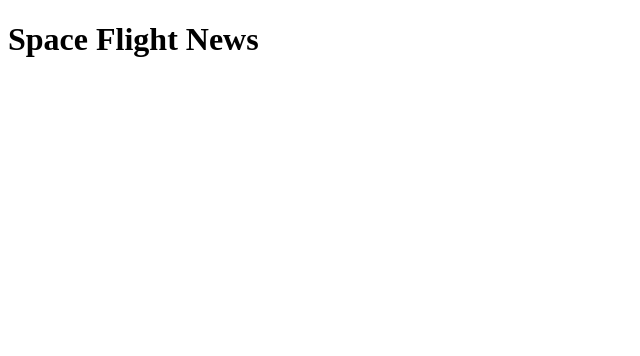
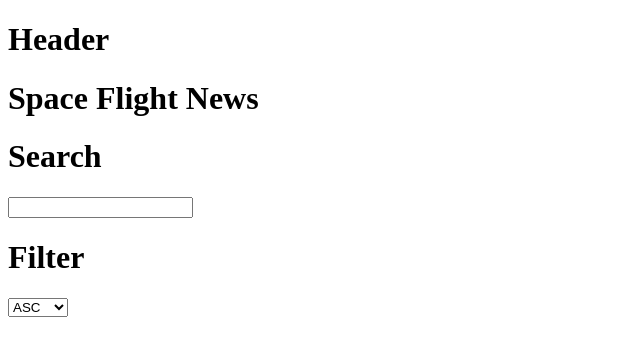
Before and after one commit to savifon/space-flight-news, a React (Create React App) app: page / in a window 1280 px wide. Shown: the top 356 px of the page, without its empty margins (0-640 px from the left). Built offline with nearby package versions, Linux system fonts and the light colour scheme; no server answers.

Commit message:
criando componentes e fazendo get na API

```diff
--- a/package.json
+++ b/package.json
@@ -6,6 +6,7 @@
     "@testing-library/jest-dom": "^5.16.2",
     "@testing-library/react": "^12.1.2",
     "@testing-library/user-event": "^13.5.0",
+    "axios": "^0.25.0",
     "react": "^17.0.2",
     "react-dom": "^17.0.2",
     "react-scripts": "5.0.0",
--- a/src/App.js
+++ b/src/App.js
@@ -1,7 +1,29 @@
+import React, { useEffect } from "react";
+
+import Header from "./components/Header";
+import Search from "./components/Search";
+import Filter from "./components/Filter";
+
+import { getArticles } from "./services/api";
+
 function App() {
+  useEffect(() => {
+    handleArticles();
+  }, []);
+
+  const handleArticles = async () => {
+    await getArticles("desc", "", "", "").then((response) => {
+      console.log(response.data);
+    });
+  };
+
   return (
     <div className="App">
-      <h1>Space Flight News</h1>
+      <Header>
+        <h1>Space Flight News</h1>
+        <Search />
+        <Filter />
+      </Header>
     </div>
   );
 }
--- /dev/null
+++ b/src/components/Filter/index.jsx
@@ -0,0 +1,15 @@
+import React from "react";
+
+const Filter = ({ children }) => {
+  return (
+    <div>
+      <h1>Filter</h1>
+      <select name="" id="">
+        <option value="">ASC</option>
+        <option value="">DESC</option>
+      </select>
+    </div>
+  );
+};
+
+export default Filter;
--- /dev/null
+++ b/src/components/Header/index.jsx
@@ -0,0 +1,12 @@
+import React from "react";
+
+const Header = ({ children }) => {
+  return (
+    <div>
+      <h1>Header</h1>
+      {children}
+    </div>
+  );
+};
+
+export default Header;
--- /dev/null
+++ b/src/components/Search/index.jsx
@@ -0,0 +1,12 @@
+import React from "react";
+
+const Search = ({ children }) => {
+  return (
+    <div>
+      <h1>Search</h1>
+      <input type="text" />
+    </div>
+  );
+};
+
+export default Search;
--- /dev/null
+++ b/src/services/api.js
@@ -0,0 +1,16 @@
+import axios from "axios";
+
+export const api = axios.create({
+  baseURL: "https://api.spaceflightnewsapi.net/v3",
+});
+
+export const getArticles = async (sort, text, limit, start) => {
+  return api.get("/articles", {
+    params: {
+      _sort: `publishedAt:${sort}`,
+      title_contains: text,
+      _limit: limit,
+      _start: start,
+    },
+  });
+};
```
Also changed, not shown: 2 other files (tests, documents, lock files or other folders).
